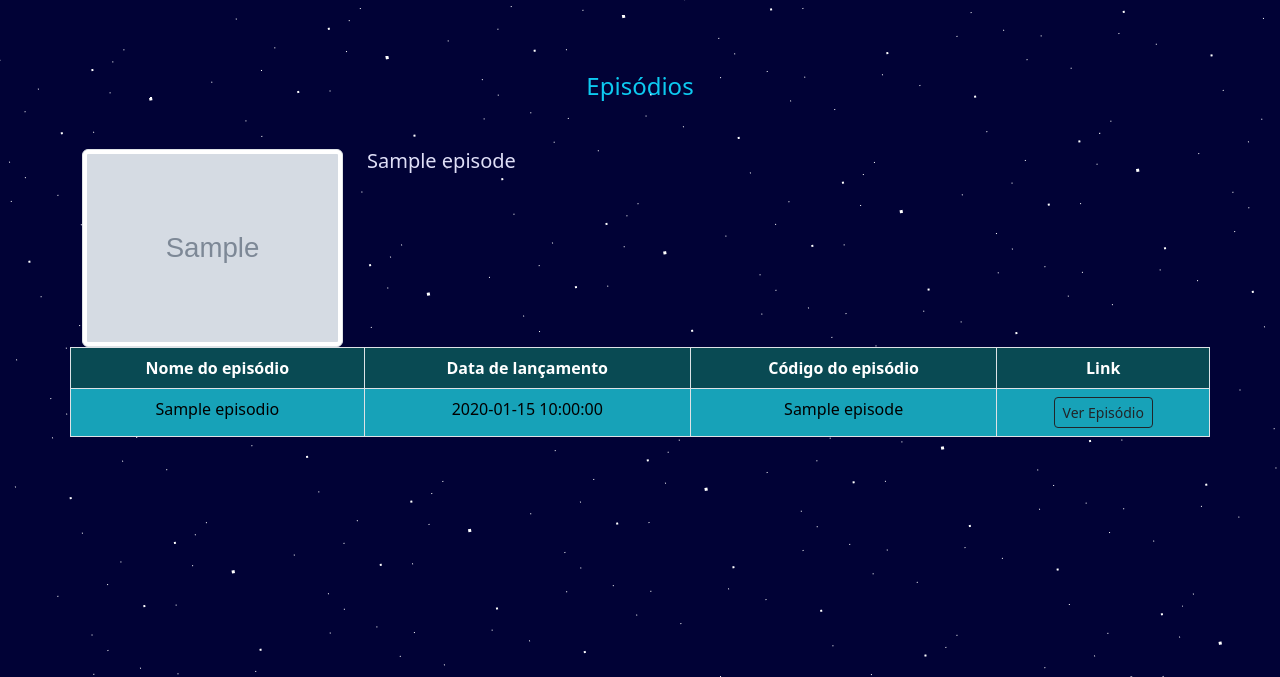
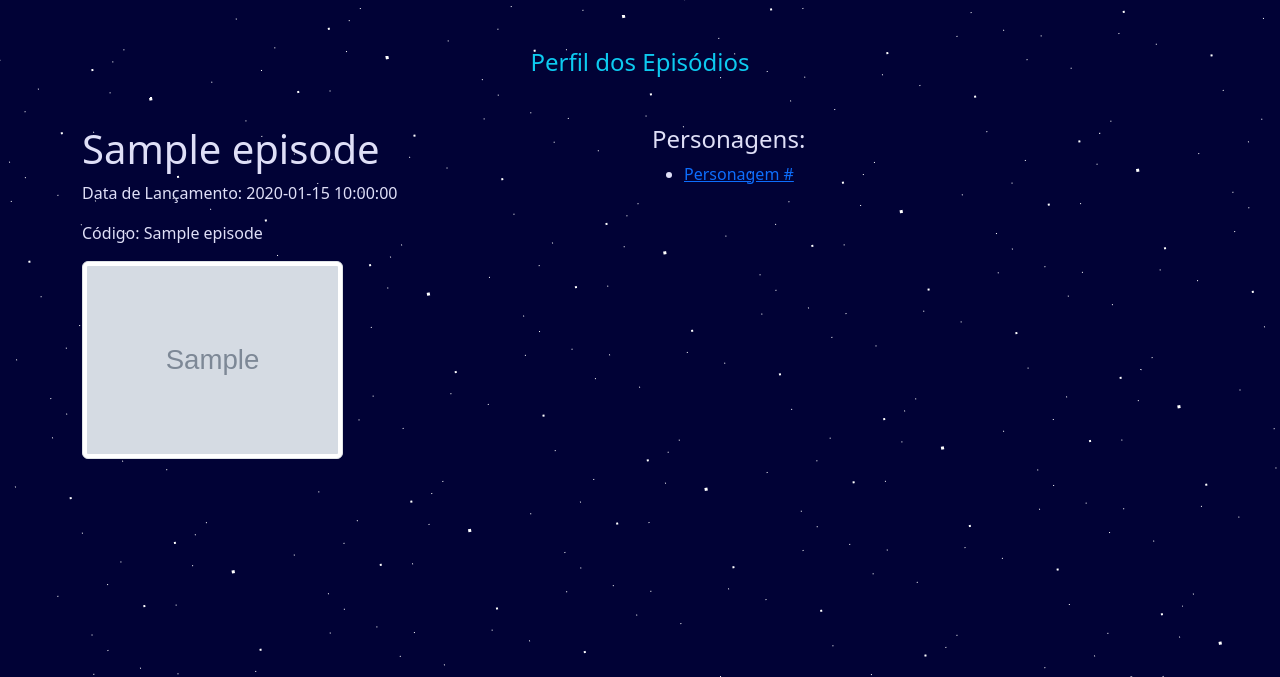
Before and after one commit to AleDevir/Bootcamp_python__APIs, a Python web app: template templates/episode.html in a window 1280 px wide. Shown: the part 54-731 px from the top of the page. Run offline with Jinja, Linux system fonts and the light colour scheme; the template is opened without the code that fills it: most values are stand-ins (such as "Sample title", 1, 10 or a date in 2020); grey boxes marked "Sample" are stand-in pictures.

Commit message:
Update episode.html

```diff
--- a/templates/episode.html
+++ b/templates/episode.html
@@ -1,51 +1,27 @@
 {% extends "layout.html" %}
 {% block content %}
 
-<div class="d-flex justify-content-between">
-{% if page > 1 %}
-<a href="{{ url_for('episodes', page = page-1)}}" class="btn btn-sm text-info mt-3 border border-info">voltar</a>
+<h4 class="text-info text-center mb-5 mt-5">Perfil dos Episódios</h4>
+<div class="row">
+    <div class="col-sm-6">
+        <h1>{{ episode.name }}</h1>
+        <p>Data de Lançamento: {{ episode.air_date }}</p>
+        <p>Código: {{ episode.episode }}</p>
+    </div>
+    <div class="col-sm-6">
+        <h4>Personagens:</h4>
+        <ul>
+            {% for character_url in episode.characters %}
+            {% set character_id = character_url.split('/')[-1] %}
+            <li><a href="{{ url_for('personagem', idt=character_id) }}">Personagem {{ character_id }}</a></li>
+            {% endfor %}
+        </ul>
+    </div>
 
-{% else %}
-<span>&nbsp;</span>
-{% endif %}
+    <div class="col-sm-3 col6">
+        <img src = "{{episode.image}}" alt="{{episode.name}}" class="img-fluid img-thumbnail" />
 
-{% if page < dic.info.pages %}
-<a href="{{ url_for('episodes', page = page+1)}}" class="btn btn-sm text-info mt-3 border border-info">próximo</a>
-{% endif %}
+    </div>
 </div>
-<h4 class="text-info text-center mb-5 mt-5">Episódios</h4>
-<div class="row">
-    <table class="table table-bordered table-hover text-dark text-center" style="background-color: #17a2b8; color: #ffffff;">
-        <thead>
-            <tr>
-                <th style="background-color: #094a53; color: #ffffff;">Nome do episódio</th>
-                <th style="background-color: #094a53; color: #ffffff;">Data de lançamento</th>
-                <th style="background-color: #094a53; color: #ffffff;">Código do episódio</th>
-                <th style="background-color: #094a53; color: #ffffff;">Link</th>
-            </tr>
-        </thead>
-        <tbody>
-            {% for episodio in dic.results %}
-            <tr>
-                <td style="background-color: #17a2b8;">{{ episodio.name }}</td>
-                <td style="background-color: #17a2b8;">{{ episodio.air_date }}</td>
-                <td style="background-color: #17a2b8;">{{ episodio.episode }}</td>
-                <td style="background-color: #17a2b8;"><a href="{{ url_for('episode', idt=episodio.url.split('/')[-1]) }}" class="btn btn-sm btn-outline-dark">Ver Episódio</a></td>
-            </tr>
-            {% endfor %}
 
-
-
-            <div class="col-sm-3 col6">
-                <img src = "{{episode.image}}" alt="{{episode.name}}" class="img-fluid img-thumbnail" />
-
-            </div>
-
-            <div class = "col-sm-3 col-6">
-                <h1 class="h5">{{episode.name}}</h1>
-
-            </div>
-        </tbody>
-    </table>
-</div>
 {% endblock %}
```
